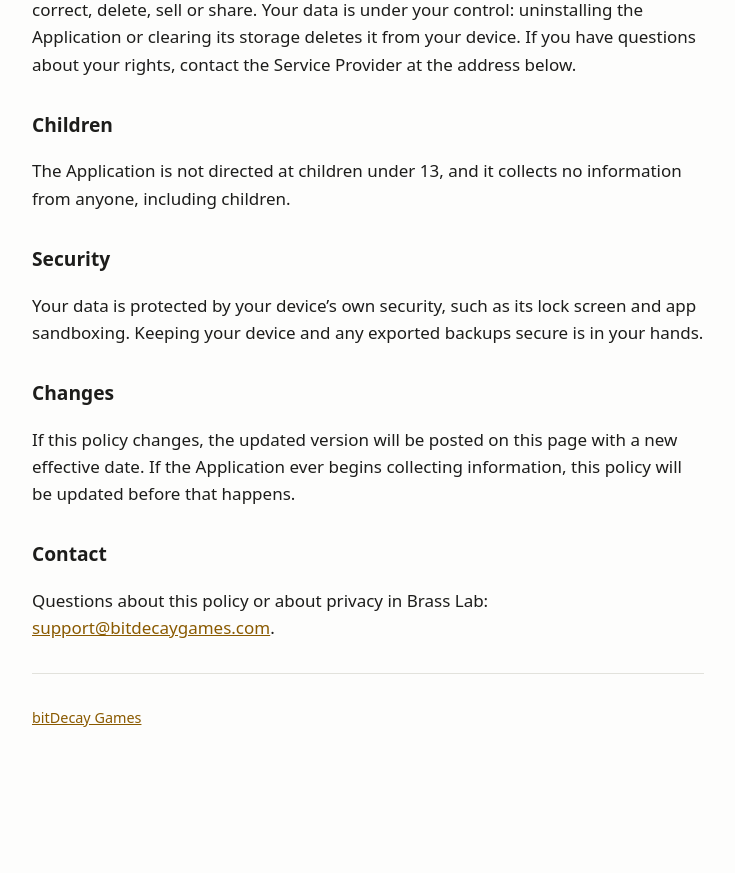
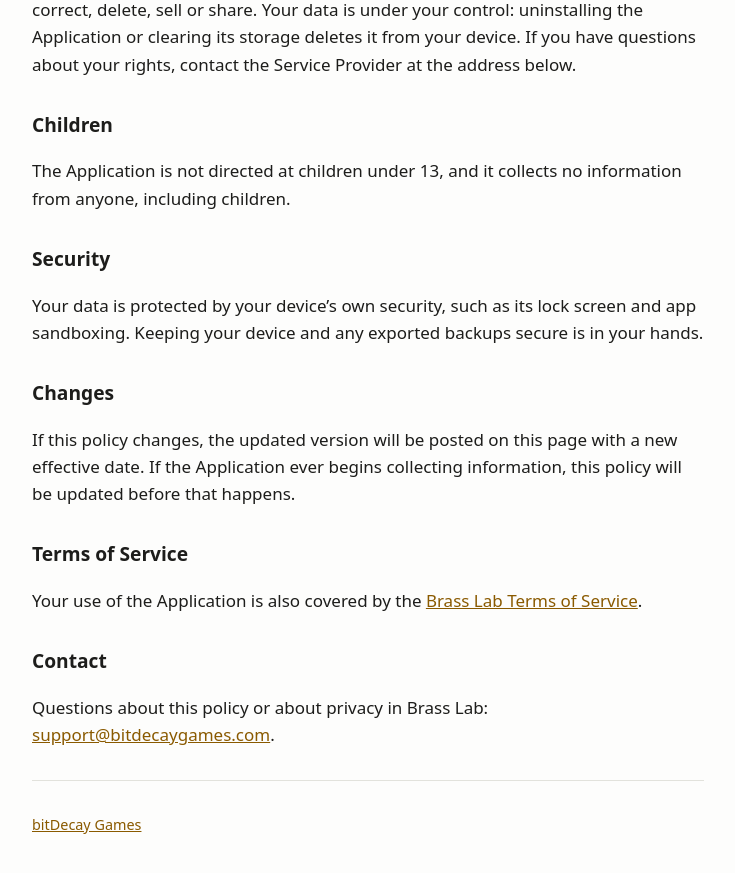
Before and after one commit to MondayHopscotch/BitDecayGames, a Jekyll site: the page built from brasslab/privacy.md, in a window 1280 px wide and 900 px high, scrolled down 1488 px. Shown: the top 873 px of the window, without its empty margins (272-1007 px from the left). Built offline with Jekyll 4.4.1, drawn with Linux system fonts in a browser that asks for light colours; before the commit the page ends 2281 px from its top, so only the background shows below that.

Commit message:
Link the terms from the privacy policy
Co-Authored-By: Claude Opus 5.5 <noreply@anthropic.com>

```diff
--- a/brasslab/privacy.md
+++ b/brasslab/privacy.md
@@ -81,6 +81,11 @@ If this policy changes, the updated version will be posted on this page with
 a new effective date. If the Application ever begins collecting information,
 this policy will be updated before that happens.
 
+## Terms of Service
+
+Your use of the Application is also covered by the
+[Brass Lab Terms of Service](/brasslab/terms).
+
 ## Contact
 
 Questions about this policy or about privacy in Brass Lab:
```
